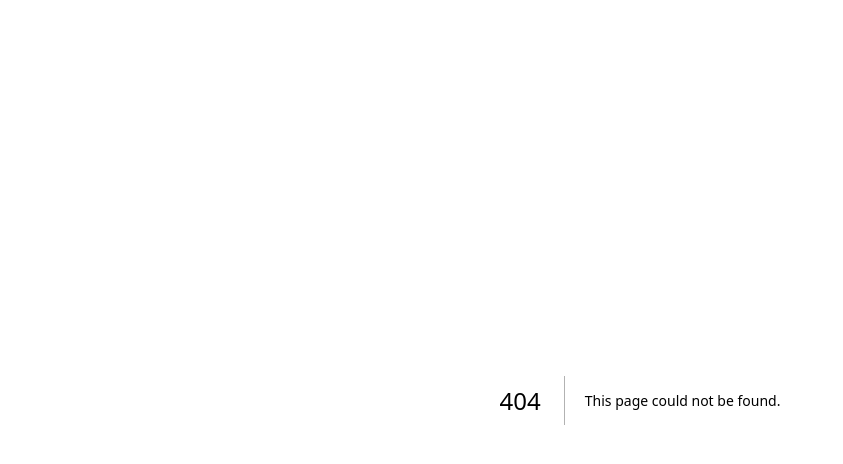
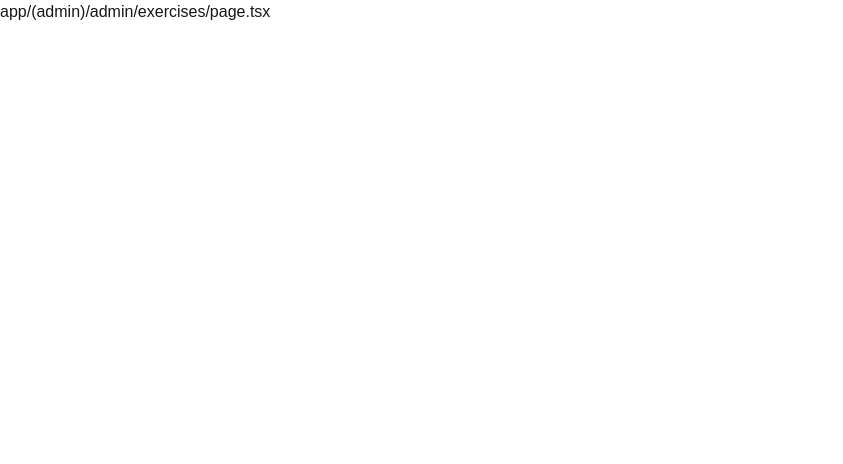
Before and after one commit to ajmikallu/gym, a Next.js app: page /admin/exercises in a window 1280 px wide. Before the commit this address had no page. Shown: the top 464 px of the page, without its empty margins (0-843 px from the left). Built offline with nearby package versions, Linux system fonts and the light colour scheme.

Commit message:
feat: add exercises admin page, hero banner component, and update documentation structure

```diff
--- /dev/null
+++ b/app/(admin)/admin/exercises/page.tsx
@@ -0,0 +1,3 @@
+export default function Page() {
+  return <div>app/(admin)/admin/exercises/page.tsx</div>;
+}
--- /dev/null
+++ b/app/components/home/hero-banner.tsx
@@ -0,0 +1,3 @@
+export default function HeroBanner() {
+  return <div>Hero Banner</div>;
+}
```
Also changed, not shown: 1 other file (tests, documents, lock files or other folders).
